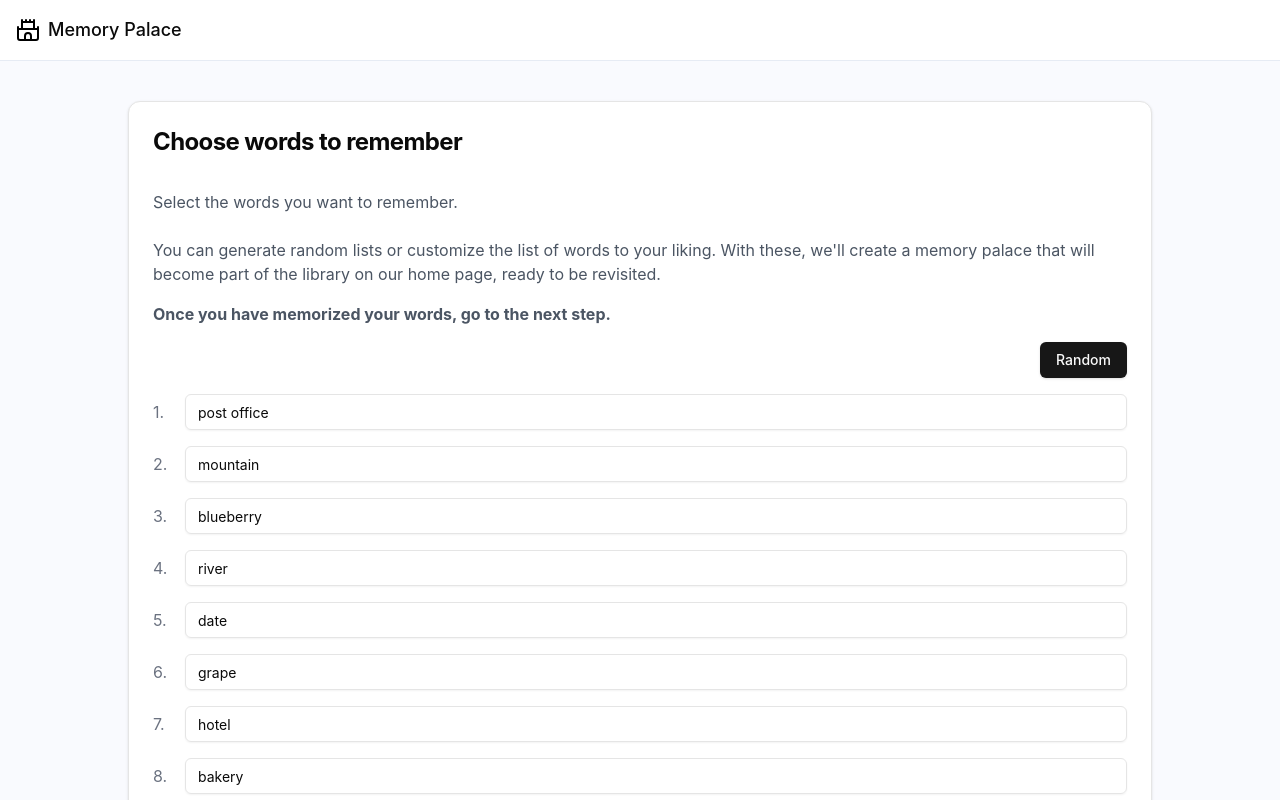
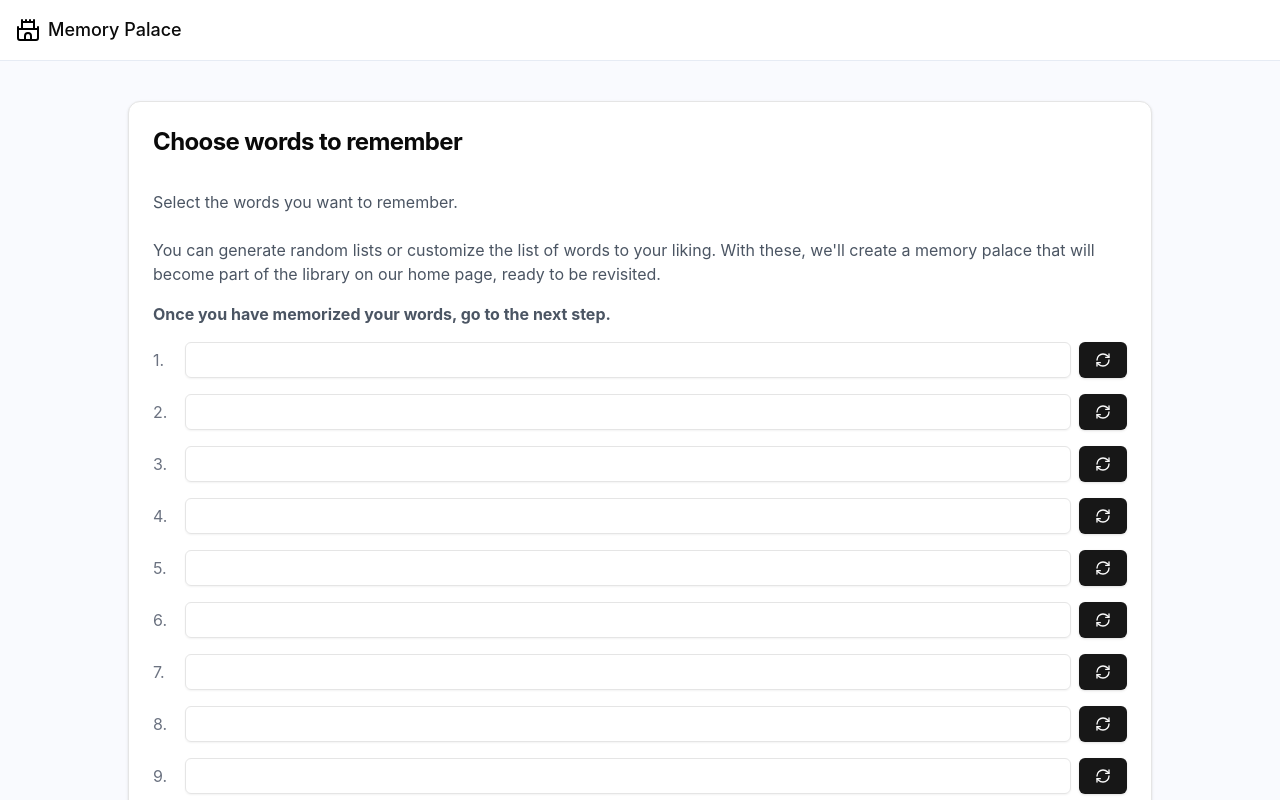
Before and after one commit to SofiaBargues/memory-palace, a Next.js app: page /palace in a window 1280 px wide. Shown: the top 800 px of the page. Built offline with nearby package versions, Linux system fonts and the light colour scheme.

Commit message:
buttons reset input

```diff
--- a/src/app/palace/palaceView.tsx
+++ b/src/app/palace/palaceView.tsx
@@ -17,6 +17,23 @@ import {
   CardTitle,
 } from "@/components/ui/card";
 import { selectRandomWords } from "./selectRandomWords";
+import { selectRandomWord } from "./selectRandomWord";
+import { RefreshCcw, RefreshCw } from "lucide-react";
+
+function upDateArrayValue({
+  i,
+  newVal,
+  arr,
+}: {
+  i: number;
+  newVal: string;
+  arr: string[];
+}) {
+  const arrWork = [...arr];
+  arrWork[i] = newVal;
+
+  return arrWork;
+}
 
 export type PalaceStep =
   | "start"
@@ -42,7 +59,9 @@ export function PalaceView({
   const [loading, setLoading] = useState(false);
   // const [loading, setLoading] = useState(true);
 
-  const [referenceWords, setReferenceWords] = useState<string[]>(palace.words);
+  const [referenceWords, setReferenceWords] = useState<string[]>(
+    new Array(9).fill(undefined)
+  );
   const [inputWords, setInputWords] = useState<string[]>([]);
   const [results, setResults] = useState<boolean[]>([]);
   const [slideSelected, setSlideSelected] = useState(0);
@@ -223,17 +242,33 @@ export function PalaceView({
               <p className="font-bold text-gray-600 mb-6">
                 Once you have memorized your words, go to the next step.
               </p>
-              <div className="flex justify-end mt-0 pt-0">
-                <Button onClick={() => setReferenceWords(selectRandomWords())}>
-                  Random
-                </Button>
+              <div className="flex ">
+                <WordsInput
+                  key={JSON.stringify(referenceWords)}
+                  initialWords={referenceWords}
+                  handleSubmit={handleWordsChoiceSubmit}
+                  step={step}
+                />
+                <div className="flex flex-col  mt-0 pt-0">
+                  {referenceWords.map((v, i) => (
+                    <Button
+                      key={i}
+                      className="mb-4  ml-2"
+                      onClick={() =>
+                        setReferenceWords(
+                          upDateArrayValue({
+                            i: i,
+                            arr: referenceWords,
+                            newVal: selectRandomWord(),
+                          })
+                        )
+                      }
+                    >
+                      <RefreshCw />
+                    </Button>
+                  ))}
+                </div>
               </div>
-              <WordsInput
-                key={JSON.stringify(referenceWords)}
-                initialWords={referenceWords}
-                handleSubmit={handleWordsChoiceSubmit}
-                step={step}
-              />
             </CardContent>
           </>
         )}
--- /dev/null
+++ b/src/app/palace/selectRandomWord.tsx
@@ -0,0 +1,7 @@
+import { wordsArray } from "./DATA";
+
+export const selectRandomWord = () => {
+  const length = wordsArray.length;
+  return wordsArray[Math.floor(Math.random() * length)];
+
+};
--- a/src/app/palace/wordsInput.tsx
+++ b/src/app/palace/wordsInput.tsx
@@ -59,9 +59,9 @@ export function WordsInput({
           </div>
         ))}
       </form>
-      <Button className="w-full " form="submit" type="submit">
+      {/* <Button className="w-full " form="submit" type="submit">
         Next
-      </Button>
+      </Button> */}
     </>
   );
 }
```
